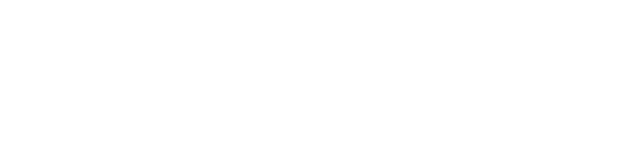
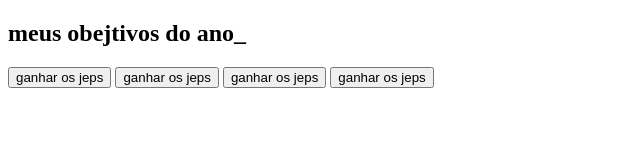
Before and after one commit to adrielgirolometo/proj-vida-adriel, a plain HTML site: page index.html in a window 1280 px wide. Shown: the whole page, without its empty margins (0-640 px from the left). Drawn offline with Linux system fonts and the light colour scheme.

Commit message:
22/02/2024

```diff
--- a/index.html
+++ b/index.html
@@ -8,6 +8,29 @@
     <link rel="stylesheet" href="style.css">
 </head>
 <body>
+    <section class="conteudo-principal">
+        <h2 class="titulo-principal">meus obejtivos do ano_</h2>
+     <div class="botoes">
+        <button class="botao">ganhar os jeps</button>
+        <button class="botao">ganhar os jeps</button>
+        <button class="botao">ganhar os jeps</button>
+        <button class="botao">ganhar os jeps</button>
+     </div>
+
+
+
+    </section>
 
 </body>
+<html>
+
+
+
+
+
+
+
+
+
+
 </html>
```
